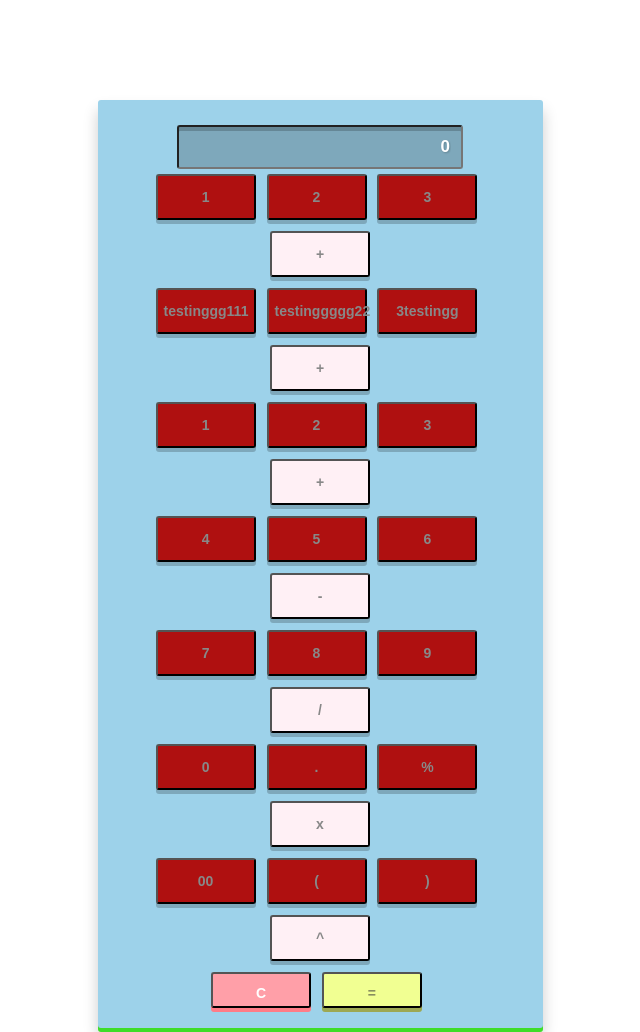
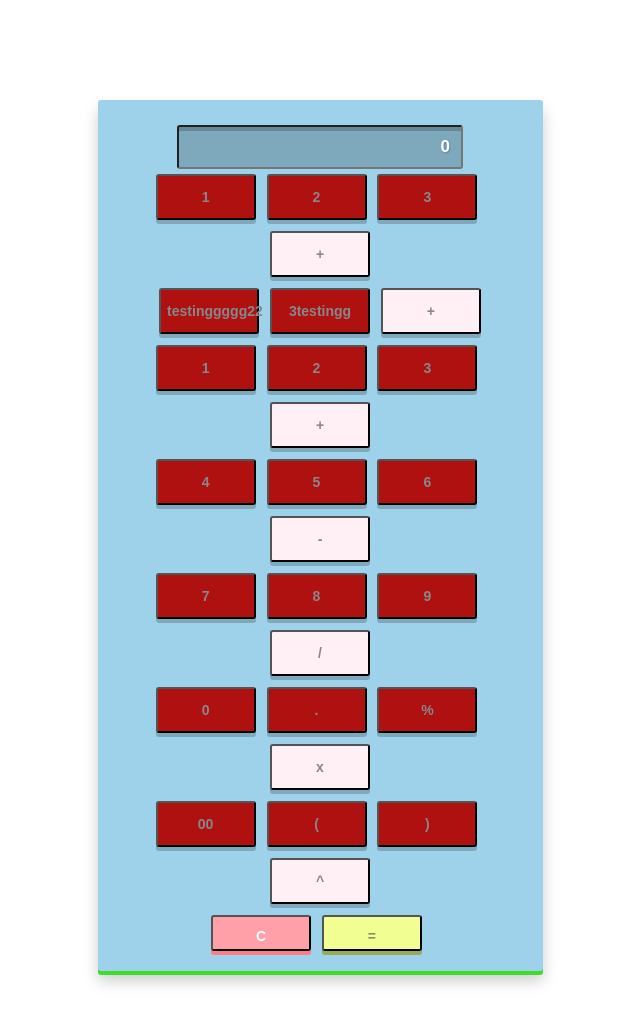
Before and after one commit to asma-asif-brainx/practice1, a plain HTML site: page Calculator.html in a window 1280 px wide. Shown: the top 1032 px of the page, without its empty margins (320-960 px from the left). Drawn offline with Linux system fonts and the light colour scheme.

Commit message:
Update Calculator.html removed testinggg 1 button

```diff
--- a/Calculator.html
+++ b/Calculator.html
@@ -23,7 +23,6 @@
 
 
     <div>
-        <button onclick="processNumberButton(this.innerHTML)">testinggg111</button>
         <button onclick="processNumberButton(this.innerHTML)">testinggggg22</button>
         <button onclick="processNumberButton(this.innerHTML)">3testingg</button>
         <button onclick="processOperatorButton(this.innerHTML)" class="operator">+</button>
```
